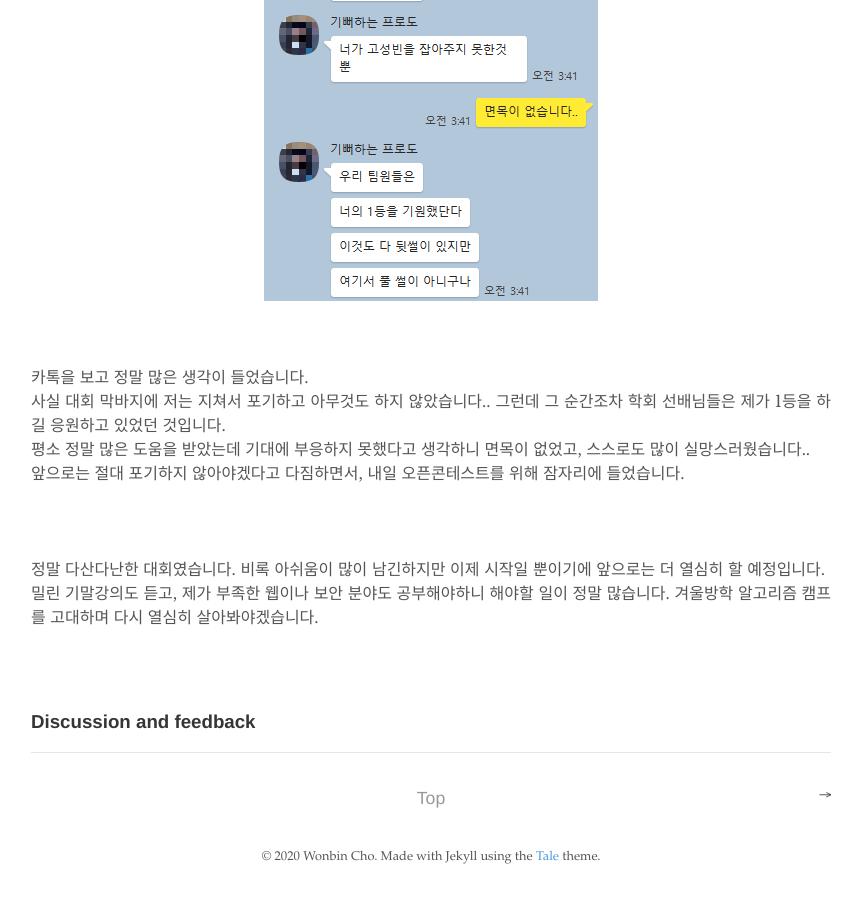
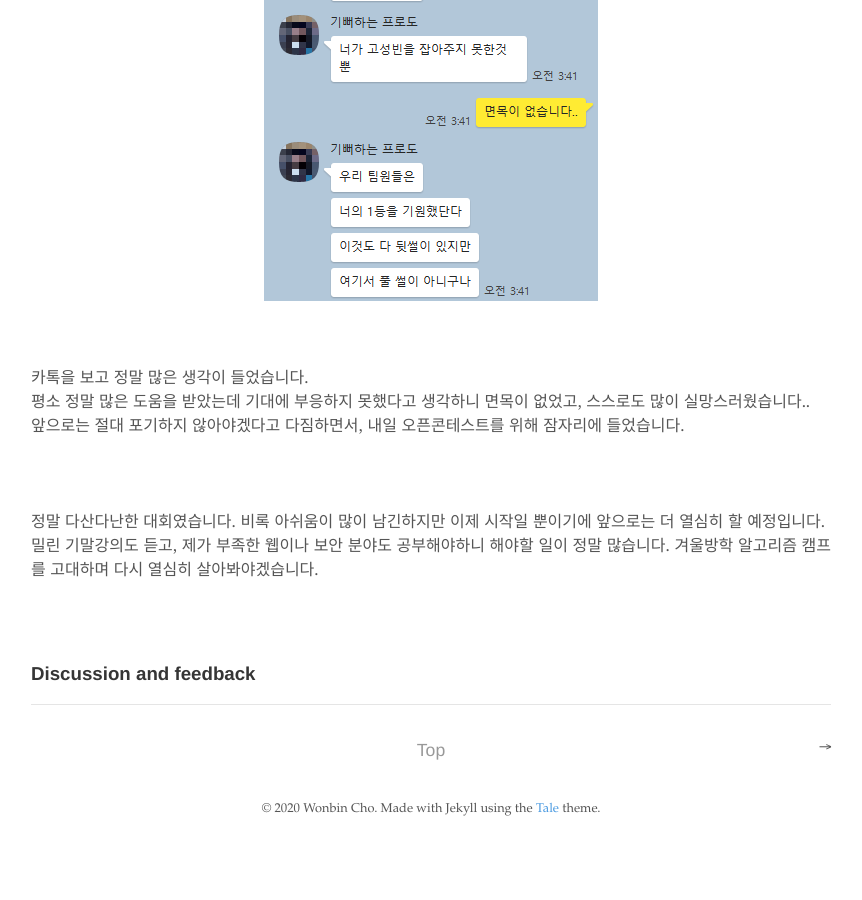
Before and after one commit to 1bin01/1bin01.github.io, a Jekyll site: the page built from _posts/2020-11-30-SPC2020.md, in a window 1280 px wide and 900 px high, scrolled down 4943 px. Shown: the whole window, without its empty margins (209-1071 px from the left). Built offline with Jekyll 4.4.1, drawn with Linux system fonts in a browser that asks for light colours; comment, search, counter and statistics services are not loaded; after the commit the page ends 5795 px from its top, so only the background shows below that.

Commit message:
Update 2020-11-30-SPC2020.md

```diff
--- a/_posts/2020-11-30-SPC2020.md
+++ b/_posts/2020-11-30-SPC2020.md
@@ -104,7 +104,6 @@ B를 풀던 중간에 D에 들어와 문제를 읽었는데 명백한 이분매
 <p align="center"><img src="/image/KakaoTalk_Snapshot_20201130_200732.png"></p>
 <br>
 카톡을 보고 정말 많은 생각이 들었습니다.
-사실 대회 막바지에 저는 지쳐서 포기하고 아무것도 하지 않았습니다.. 그런데 그 순간조차 학회 선배님들은 제가 1등을 하길 응원하고 있었던 것입니다.
 평소 정말 많은 도움을 받았는데 기대에 부응하지 못했다고 생각하니 면목이 없었고, 스스로도 많이 실망스러웠습니다..
 앞으로는 절대 포기하지 않아야겠다고 다짐하면서, 내일 오픈콘테스트를 위해 잠자리에 들었습니다.
 <br>
```
